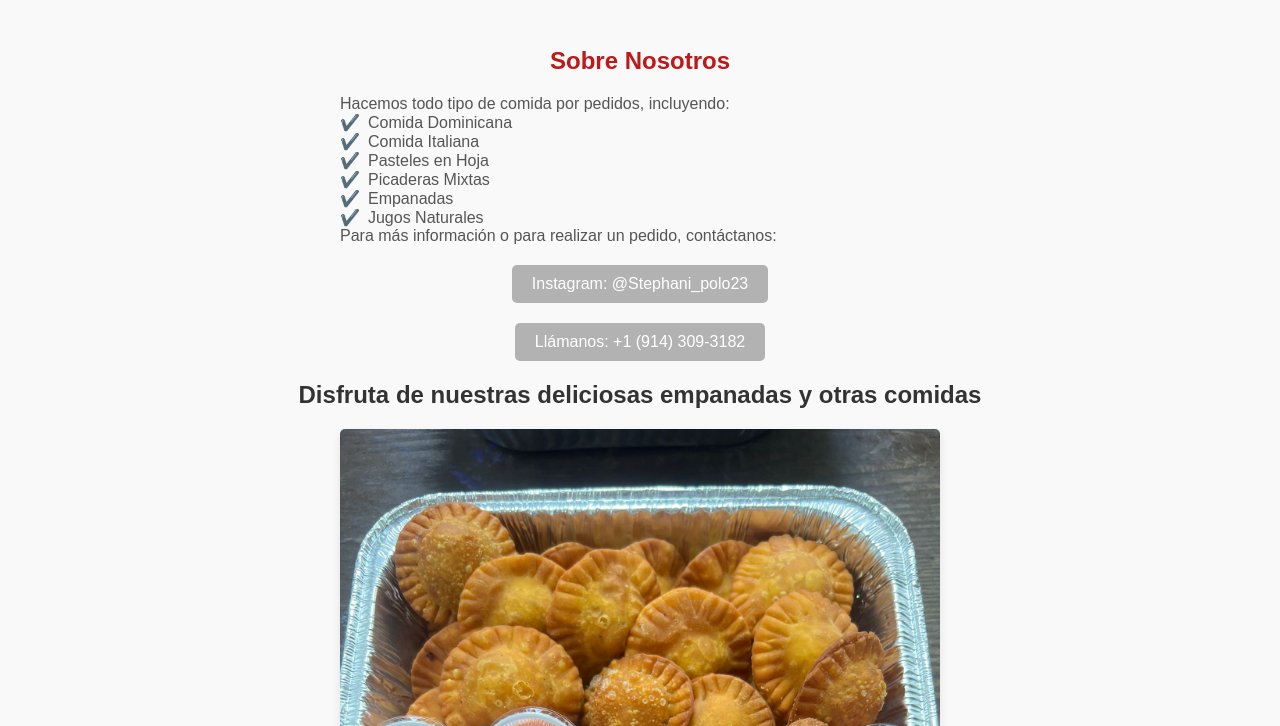
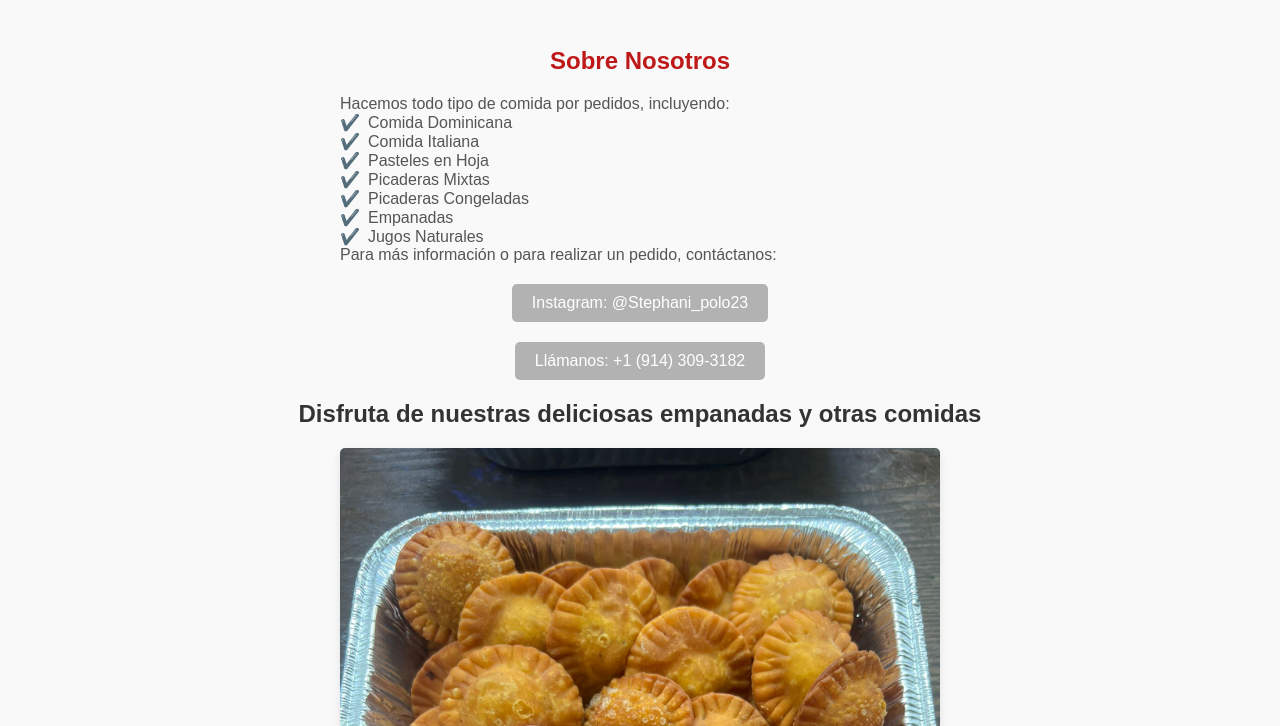
Before and after one commit to EmpanadasDomPaisa/EmpanadasDomPaisa, a plain HTML site: page index.html in a window 1280 px wide. Shown: the part 74-800 px from the top of the page. Drawn offline with Linux system fonts and the light colour scheme.

Commit message:
Update index.html

```diff
--- a/index.html
+++ b/index.html
@@ -19,6 +19,7 @@
                 <li>Comida Italiana</li>
                 <li>Pasteles en Hoja</li>
                 <li>Picaderas Mixtas</li>
+                <li>Picaderas Congeladas</li>
                 <li>Empanadas</li>
                 <li>Jugos Naturales</li>
                 <div class="contact">
```
